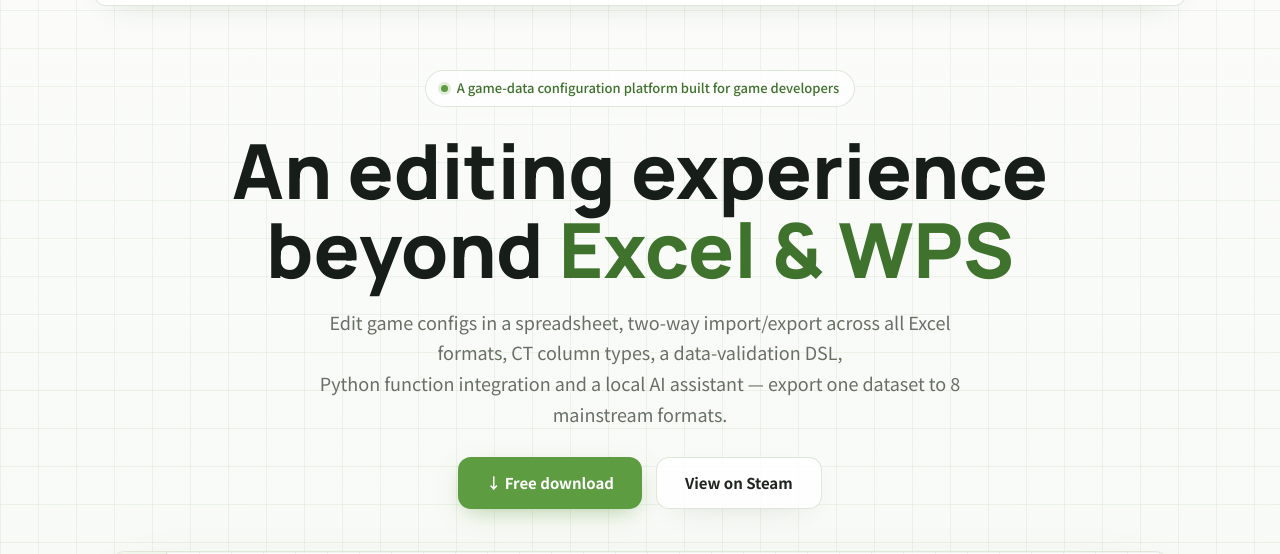
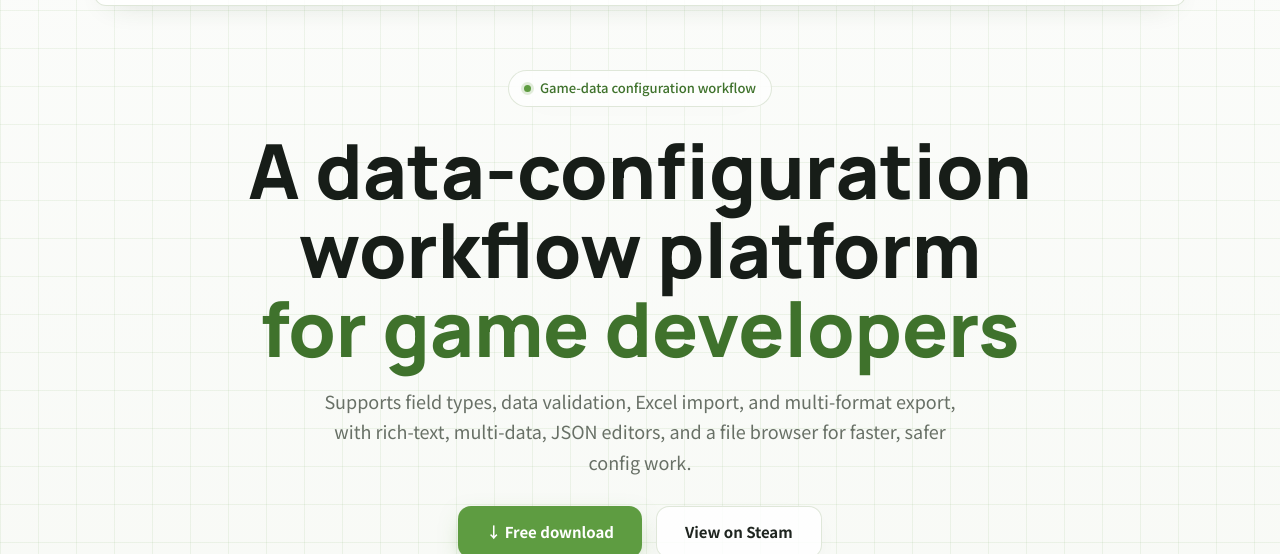
Before and after one commit to BitDG/confignexus-site, a plain HTML site: page index.html in a window 1280 px wide. Shown: the part 66-620 px from the top of the page. Drawn offline with Linux system fonts and the light colour scheme.

Commit message:
更新配置

```diff
--- a/i18n.js
+++ b/i18n.js
@@ -52,11 +52,11 @@
       'ws.pluginsTag': '插件清单', 'ws.pluginsH': '8 个开源插件 Mod',
       'ws.endH': '想做自己的组件？', 'ws.endP': '克隆仓库，装上 AI 技能包，从模板起步。',
       // 首页
-      'idx.title': 'ConfigNexus · 像电子表格一样掌控每一张配置表',
-      'idx.desc': 'ConfigNexus —— 桌面端配置管理工具。表格化编辑、Excel 双向导入导出、本地 AI 助手、多格式导出（JSON / CSV / YAML / C# / Protobuf …）。',
-      'idx.eyebrow': '专属于游戏开发者的游戏数据配置平台',
-      'idx.heroH': '超越 <span class="hl">Excel、WPS</span><br>的编辑体验',
-      'idx.sub': '表格化编辑游戏配置，Excel 全格式双向导入导出，CT 列类型、数据验证 DSL、<br>Python 函数集成、本地 AI 助手，一份数据导出成 8 种主流格式。',
+      'idx.title': 'ConfigNexus · 面向游戏开发者的数据配置工作流平台',
+      'idx.desc': '支持字段类型、数据校验、Excel 导入与多格式导出；内置富文本、多数据、JSON 编辑器和文件浏览器，让配置填写、检查、导出和协作更高效、更少出错。',
+      'idx.eyebrow': '游戏数据配置工作流平台',
+      'idx.heroH': '面向游戏开发者的<br><span class="hl">数据配置工作流平台</span>',
+      'idx.sub': '支持字段类型、数据校验、Excel 导入与多格式导出；内置富文本、多数据、JSON 编辑器和文件浏览器，让配置填写、检查、导出和协作更高效、更少出错。',
       'idx.shotTab': 'ConfigNexus — 角色配置表.cnx',
       'idx.shotPh': '<b>软件界面截图占位</b><br>正式上线前换成真实截图',
       'idx.previewFile': '角色配置表.cnx',
@@ -142,11 +142,11 @@
       'ws.gridTag': 'Component list', 'ws.gridH': '16 open-source example components', 'ws.empty': 'Loading components…',
       'ws.pluginsTag': 'Plugin list', 'ws.pluginsH': '8 open-source plugin mods',
       'ws.endH': 'Want to build your own?', 'ws.endP': 'Clone the repo, install the AI skill packs, start from a template.',
-      'idx.title': 'ConfigNexus · Master every config sheet like a spreadsheet',
-      'idx.desc': 'ConfigNexus — a desktop configuration management tool. Spreadsheet-style editing, two-way Excel import/export, a local AI assistant, and multi-format export (JSON / CSV / YAML / C# / Protobuf …).',
-      'idx.eyebrow': 'A game-data configuration platform built for game developers',
-      'idx.heroH': 'An editing experience<br>beyond <span class="hl">Excel &amp; WPS</span>',
-      'idx.sub': 'Edit game configs in a spreadsheet, two-way import/export across all Excel formats, CT column types, a data-validation DSL,<br>Python function integration and a local AI assistant — export one dataset to 8 mainstream formats.',
+      'idx.title': 'ConfigNexus · Data configuration workflow for game developers',
+      'idx.desc': 'Supports field types, data validation, Excel import, and multi-format export, with rich-text, multi-data, JSON editors, and a file browser for faster, safer config work.',
+      'idx.eyebrow': 'Game-data configuration workflow',
+      'idx.heroH': 'A data-configuration workflow platform<br><span class="hl">for game developers</span>',
+      'idx.sub': 'Supports field types, data validation, Excel import, and multi-format export, with rich-text, multi-data, JSON editors, and a file browser for faster, safer config work.',
       'idx.shotTab': 'ConfigNexus — character-config.cnx',
       'idx.shotPh': '<b>App screenshot placeholder</b><br>Will be replaced with a real screenshot before launch',
       'idx.previewFile': 'character-config.cnx',
@@ -229,11 +229,11 @@
       'ws.gridTag': 'コンポーネント一覧', 'ws.gridH': '16 個のオープンソース実例コンポーネント', 'ws.empty': 'コンポーネントを読み込み中…',
       'ws.pluginsTag': 'プラグイン一覧', 'ws.pluginsH': '8 個のオープンソースプラグイン Mod',
       'ws.endH': '自分のコンポーネントを作りたい？', 'ws.endP': 'リポジトリをクローンし、AI スキルパックを導入、テンプレートから始めましょう。',
-      'idx.title': 'ConfigNexus · すべての設定表をスプレッドシートのように管理',
-      'idx.desc': 'ConfigNexus — デスクトップ向け設定管理ツール。表形式編集、Excel 双方向インポート/エクスポート、ローカル AI アシスタント、マルチフォーマット出力（JSON / CSV / YAML / C# / Protobuf …）。',
-      'idx.eyebrow': 'ゲーム開発者のためのゲームデータ設定プラットフォーム',
-      'idx.heroH': '<span class="hl">Excel・WPS</span>を超える<br>編集体験',
-      'idx.sub': 'ゲーム設定を表形式で編集、Excel 全形式の双方向インポート/エクスポート、CT 列タイプ、データ検証 DSL、<br>Python 関数統合、ローカル AI アシスタント。一つのデータを 8 種類の主要フォーマットに出力。',
+      'idx.title': 'ConfigNexus · ゲーム開発者向けデータ設定ワークフロー',
+      'idx.desc': 'フィールド型、データ検証、Excel インポート、複数形式のエクスポートに対応。リッチテキスト、マルチデータ、JSON エディタ、ファイルブラウザで設定作業をより速く安全にします。',
+      'idx.eyebrow': 'ゲームデータ設定ワークフロー',
+      'idx.heroH': 'ゲーム開発者向け<br><span class="hl">データ設定ワークフロープラットフォーム</span>',
+      'idx.sub': 'フィールド型、データ検証、Excel インポート、複数形式のエクスポートに対応。リッチテキスト、マルチデータ、JSON エディタ、ファイルブラウザで設定作業をより速く安全にします。',
       'idx.shotTab': 'ConfigNexus — キャラ設定表.cnx',
       'idx.shotPh': '<b>アプリ画面のプレースホルダー</b><br>正式公開前に実際のスクリーンショットに差し替え',
       'idx.previewFile': 'キャラ設定表.cnx',
@@ -316,11 +316,11 @@
       'ws.gridTag': '컴포넌트 목록', 'ws.gridH': '오픈소스 예제 컴포넌트 16개', 'ws.empty': '컴포넌트 불러오는 중…',
       'ws.pluginsTag': '플러그인 목록', 'ws.pluginsH': '오픈소스 플러그인 Mod 8개',
       'ws.endH': '나만의 컴포넌트를 만들고 싶나요?', 'ws.endP': '저장소를 클론하고 AI 스킬 팩을 설치한 뒤 템플릿에서 시작하세요.',
-      'idx.title': 'ConfigNexus · 모든 설정 시트를 스프레드시트처럼 관리',
-      'idx.desc': 'ConfigNexus — 데스크톱 설정 관리 도구. 표 형식 편집, Excel 양방향 가져오기/내보내기, 로컬 AI 어시스턴트, 다중 형식 내보내기(JSON / CSV / YAML / C# / Protobuf …).',
-      'idx.eyebrow': '게임 개발자를 위한 게임 데이터 설정 플랫폼',
-      'idx.heroH': '<span class="hl">Excel·WPS</span>를 뛰어넘는<br>편집 경험',
-      'idx.sub': '게임 설정을 표 형식으로 편집, 모든 Excel 형식 양방향 가져오기/내보내기, CT 열 유형, 데이터 검증 DSL,<br>Python 함수 통합, 로컬 AI 어시스턴트. 하나의 데이터를 8가지 주요 형식으로 내보내기.',
+      'idx.title': 'ConfigNexus · 게임 개발자를 위한 데이터 설정 워크플로',
+      'idx.desc': '필드 유형, 데이터 검증, Excel 가져오기, 다중 형식 내보내기를 지원하며 리치 텍스트, 다중 데이터, JSON 편집기와 파일 브라우저로 설정 작업을 더 빠르고 안전하게 만듭니다.',
+      'idx.eyebrow': '게임 데이터 설정 워크플로',
+      'idx.heroH': '게임 개발자를 위한<br><span class="hl">데이터 설정 워크플로 플랫폼</span>',
+      'idx.sub': '필드 유형, 데이터 검증, Excel 가져오기, 다중 형식 내보내기를 지원하며 리치 텍스트, 다중 데이터, JSON 편집기와 파일 브라우저로 설정 작업을 더 빠르고 안전하게 만듭니다.',
       'idx.shotTab': 'ConfigNexus — 캐릭터 설정표.cnx',
       'idx.shotPh': '<b>앱 화면 자리표시자</b><br>정식 출시 전 실제 스크린샷으로 교체 예정',
       'idx.previewFile': '캐릭터 설정표.cnx',
--- a/index.html
+++ b/index.html
@@ -4,8 +4,8 @@
 <meta charset="UTF-8">
 <meta name="viewport" content="width=device-width, initial-scale=1.0">
 <link rel="icon" type="image/png" href="assets/logo.png">
-<title data-i18n="idx.title">ConfigNexus · 像电子表格一样掌控每一张配置表</title>
-<meta name="description" data-i18n="idx.desc" content="ConfigNexus —— 桌面端配置管理工具。表格化编辑、Excel 双向导入导出、本地 AI 助手、多格式导出（JSON / CSV / YAML / C# / Protobuf …）。">
+<title data-i18n="idx.title">ConfigNexus · 面向游戏开发者的数据配置工作流平台</title>
+<meta name="description" data-i18n="idx.desc" content="支持字段类型、数据校验、Excel 导入与多格式导出；内置富文本、多数据、JSON 编辑器和文件浏览器，让配置填写、检查、导出和协作更高效、更少出错。">
 <script src="i18n.js"></script>
 <link rel="preconnect" href="https://fonts.googleapis.com">
 <link rel="preconnect" href="https://fonts.gstatic.com" crossorigin>
@@ -33,9 +33,9 @@
 <main>
   <section class="hero">
     <div class="wrap">
-      <div class="eyebrow reveal d2"><span class="dot"></span><span data-i18n="idx.eyebrow">专属于游戏开发者的游戏数据配置平台</span></div>
-      <h1 class="hero-h reveal d2" data-i18n="idx.heroH">超越 <span class="hl">Excel、WPS</span><br>的编辑体验</h1>
-      <p class="sub reveal d3" data-i18n="idx.sub">表格化编辑游戏配置，Excel 全格式双向导入导出，CT 列类型、数据验证 DSL、<br>Python 函数集成、本地 AI 助手，一份数据导出成 8 种主流格式。</p>
+      <div class="eyebrow reveal d2"><span class="dot"></span><span data-i18n="idx.eyebrow">游戏数据配置工作流平台</span></div>
+      <h1 class="hero-h reveal d2" data-i18n="idx.heroH">面向游戏开发者的<br><span class="hl">数据配置工作流平台</span></h1>
+      <p class="sub reveal d3" data-i18n="idx.sub">支持字段类型、数据校验、Excel 导入与多格式导出；内置富文本、多数据、JSON 编辑器和文件浏览器，让配置填写、检查、导出和协作更高效、更少出错。</p>
       <div class="cta-row reveal d4">
         <a class="btn btn-primary" href="download.html" data-i18n="cta.download">↓ 免费下载</a>
         <a class="btn btn-ghost" href="https://store.steampowered.com/app/4400360/ConfigNexus___AI/" target="_blank" rel="noopener" data-i18n="cta.steam">在 Steam 上查看</a>
```
Also changed, not shown: 5 other files.
